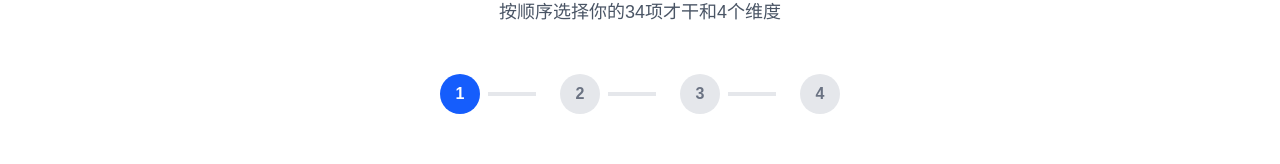
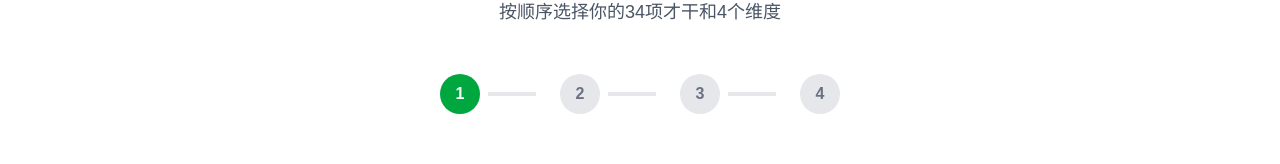
Before and after one commit to nameiduoduo/strength_tree, a Next.js app: page /start in a window 1280 px wide. Shown: the part 195-359 px from the top of the page. Built offline with nearby package versions, Linux system fonts and the light colour scheme.

Commit message:
change - 1/2/3/4 color

```diff
--- a/app/start/page.tsx
+++ b/app/start/page.tsx
@@ -96,7 +96,7 @@ export default function Home() {
                 <div
                   className={`w-10 h-10 rounded-full flex items-center justify-center font-semibold ${
                     step >= s
-                      ? 'bg-blue-600 text-white'
+                      ? 'bg-green-600 text-white'
                       : 'bg-gray-200 text-gray-500'
                   }`}
                 >
@@ -105,7 +105,7 @@ export default function Home() {
                 {s < 4 && (
                   <div
                     className={`w-12 h-1 mx-2 ${
-                      step > s ? 'bg-blue-600' : 'bg-gray-200'
+                      step > s ? 'bg-green-600' : 'bg-gray-200'
                     }`}
                   />
                 )}
```
